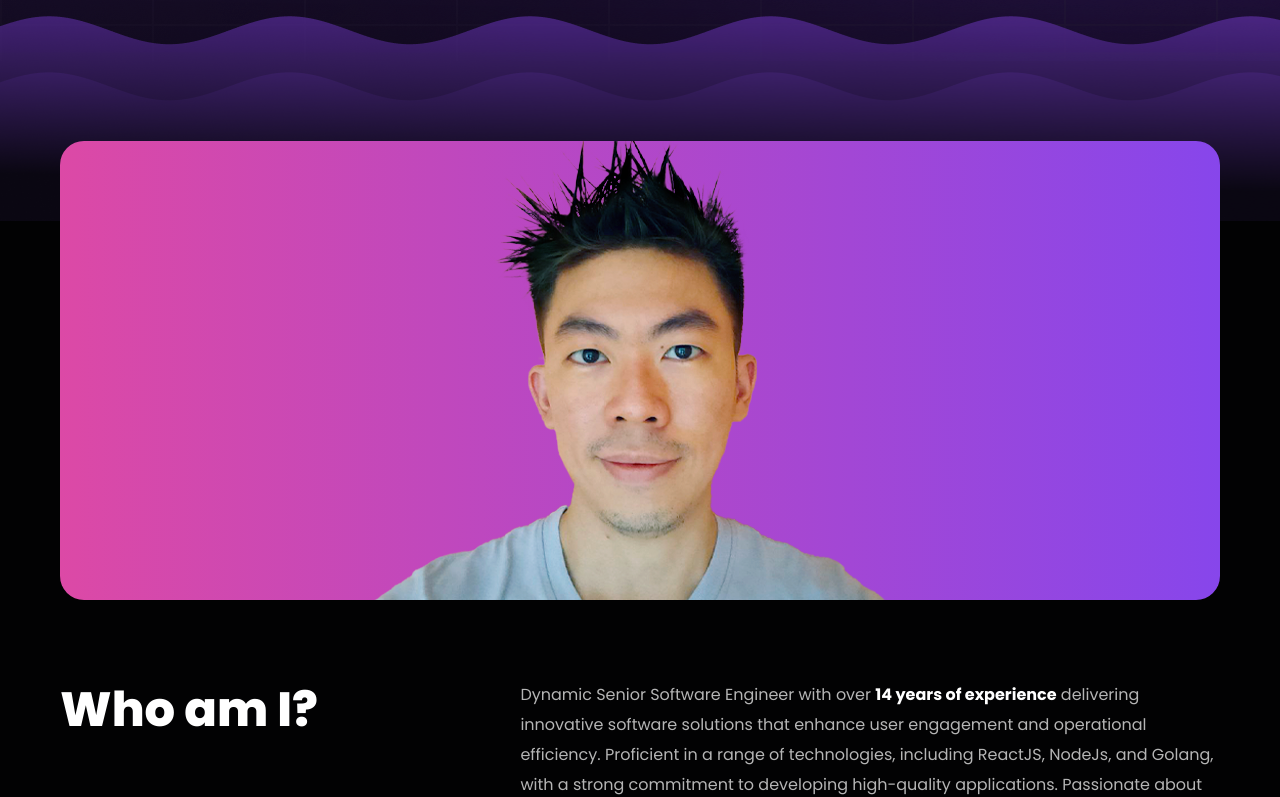
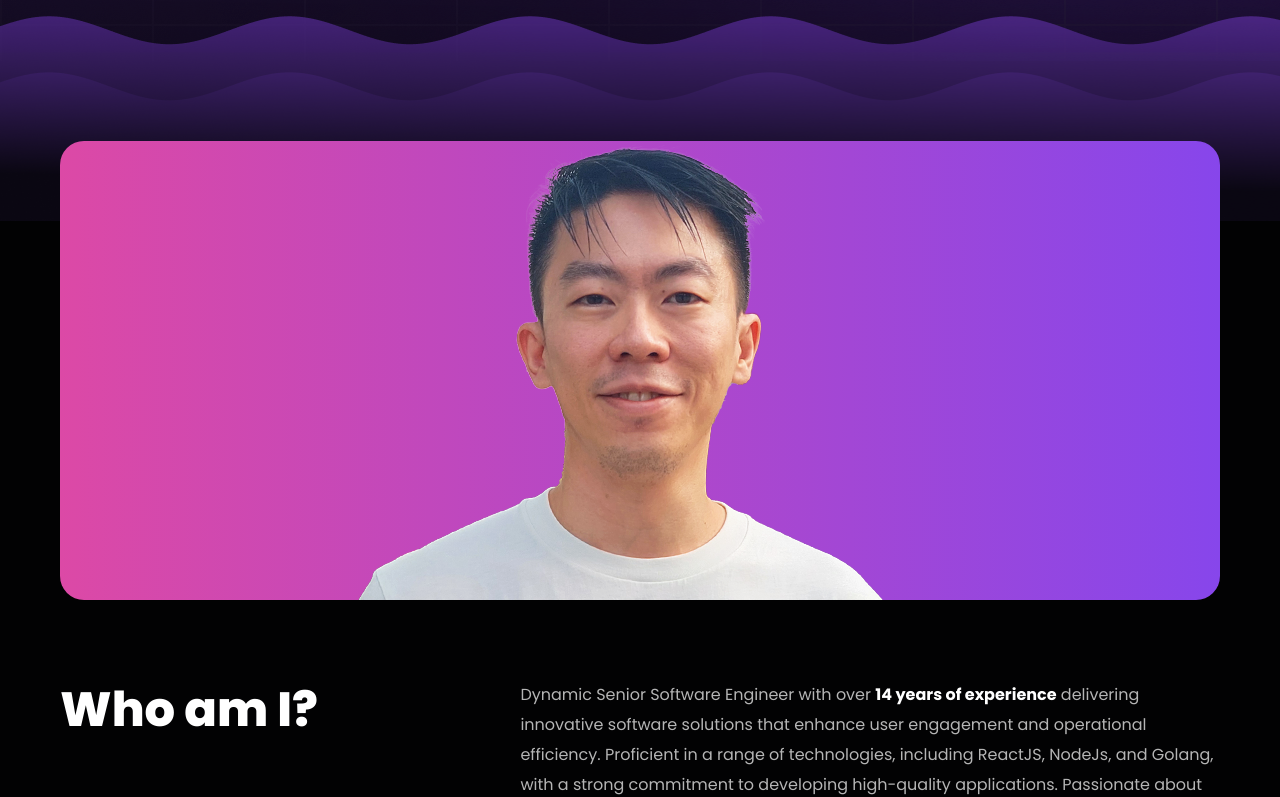
Before and after one commit to fransyosuaa/wph-portfolio2, a Next.js app: page / in a window 1280 px wide. Shown: the part 736-1533 px from the top of the page. Built offline with nearby package versions, Linux system fonts and the light colour scheme.

Commit message:
change photo

```diff
--- a/src/app/home/partials/about-me-container.tsx
+++ b/src/app/home/partials/about-me-container.tsx
@@ -18,7 +18,7 @@ const AboutMeContainter = () => {
     >
       <div className='bg-gradient-purple-pink flex-center relative w-full rounded-4xl'>
         <Image
-          src='/assets/images/container/about-me/frans.png'
+          src='/assets/images/container/about-me/frans-2025.png'
           alt='photo'
           width={818}
           height={459}
```
Also changed, not shown: public/assets/images/container/about-me/frans-2025.png (added).
